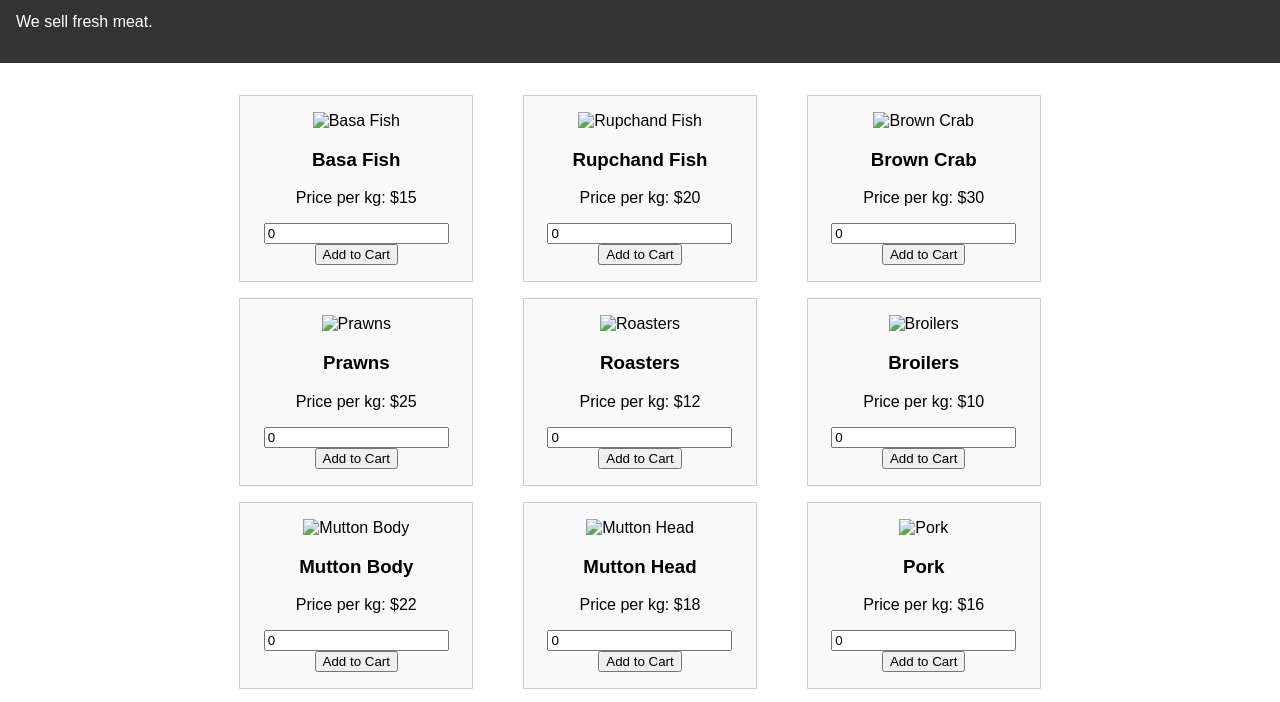
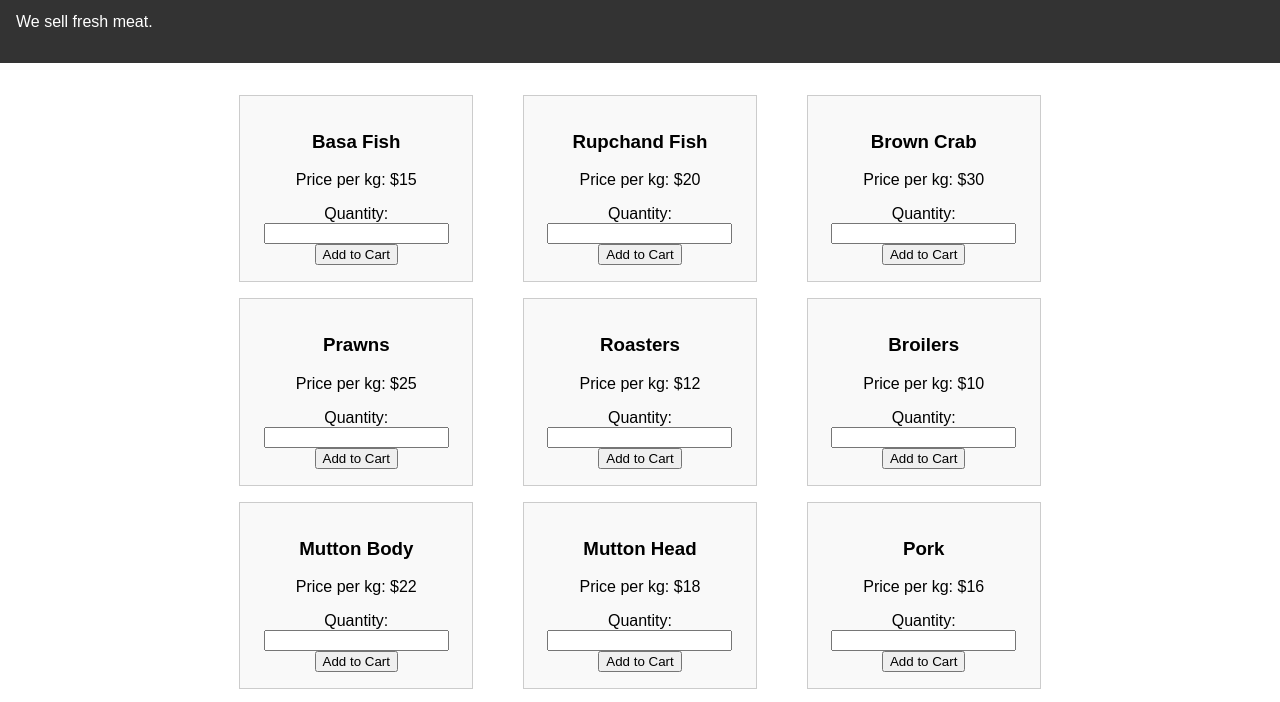
Before and after one commit to NehaReddy0950/error-free-using-Blackbox-for-meat-website, a plain HTML site: page index.html in a window 1280 px wide. Shown: the part 56-758 px from the top of the page. Drawn offline with Linux system fonts and the light colour scheme.

Commit message:
Update index.html

```diff
--- a/index.html
+++ b/index.html
@@ -40,7 +40,7 @@
     }
 
     /* Styles for each product */
-  .product {
+    .product {
       background-color: #f9f9f9;
       border: 1px solid #ccc;
       margin-bottom: 1rem;
@@ -63,6 +63,7 @@
       flex-basis: 30%;
       padding: 1rem;
       text-align: center;
+      display: none; /* Initially hidden */
     }
 
     /* Styles for the bill section */
@@ -89,7 +90,8 @@
   </header>
   <main>
     <section id="products">
-      <!-- Products will be inserted here by JavaScript -->
+      <!-- Products -->
+      <!-- Include products here -->
     </section>
     <section id="amount-box">
       <h2>Amount Box</h2>
@@ -118,185 +120,73 @@
   <script>
     // Array of products
     const products = [
-      {
-        name: 'Basa Fish',
-        image: 'basa-fish.jpg',
-        price: 15,
-        weight: 1,
-      },
-      {
-        name: 'Rupchand Fish',
-        image: 'rupchand-fish.jpg',
-        price: 20,
-        weight: 1,
-      },
-      {
-        name: 'Brown Crab',
-        image: 'brown-crab.jpg',
-        price: 30,
-        weight: 1,
-      },
-      {
-        name: 'Prawns',
-        image: 'prawns.jpg',
-        price: 25,
-        weight: 1,
-      },
-      {
-        name: 'Roasters',
-        image: 'roasters.jpg',
-        price: 12,
-        weight: 1,
-      },
-      {
-        name: 'Broilers',
-        image: 'broilers.jpg',
-        price: 10,
-        weight: 1,
-      },
-      {
-        name: 'Mutton Body',
-        image: 'mutton-body.jpg',
-        price: 22,
-        weight: 1,
-      },
-      {
-        name: 'Mutton Head',
-        image: 'mutton-head.jpg',
-        price: 18,
-        weight: 1,
-      },
-{
-        name: 'Pork',
-        image: 'pork.jpg',
-        price: 16,
-        weight: 1,
-      },
-      {
-        name: 'Beef',
-        image: 'beef.jpg',
-        price: 20,
-        weight: 1,
-      },
+      { name: 'Basa Fish', price: 15 },
+      { name: 'Rupchand Fish', price: 20 },
+      { name: 'Brown Crab', price: 30 },
+      { name: 'Prawns', price: 25 },
+      { name: 'Roasters', price: 12 },
+      { name: 'Broilers', price: 10 },
+      { name: 'Mutton Body', price: 22 },
+      { name: 'Mutton Head', price: 18 },
+      { name: 'Pork', price: 16 },
+      { name: 'Beef', price: 20 }
     ];
 
-    // Create the products section
+    // Add products to the DOM
     const productsSection = document.getElementById('products');
-    let totalCost = 0;
-
-    // Loop through the products array and create a div for each product
     products.forEach(product => {
       const productElement = document.createElement('div');
       productElement.classList.add('product');
-
-      // Add the product image
-      const imageElement = document.createElement('img');
-      imageElement.src = product.image;
-      imageElement.alt = product.name;
-      productElement.appendChild(imageElement);
-
-      // Add the product name
-      const nameElement = document.createElement('h3');
-      nameElement.textContent = product.name;
-      productElement.appendChild(nameElement);
-
-      // Add the product price
-      const priceElement = document.createElement('p');
-      priceElement.textContent = `Price per kg: $${product.price}`;
-      productElement.appendChild(priceElement);
-
-      // Add the product quantity input
-      const quantityElement = document.createElement('input');
-      quantityElement.type = 'number';
-      quantityElement.min = '0';
-      quantityElement.value = '0';
-      productElement.appendChild(quantityElement);
-
-      // Add the product add to cart button
-      const addToCartButton = document.createElement('button');
-      addToCartButton.textContent = 'Add to Cart';
-      productElement.appendChild(addToCartButton);
-
-      // Add the product div to the products section
+      productElement.innerHTML = `
+        <h3>${product.name}</h3>
+        <p>Price per kg: $${product.price}</p>
+        <label for="${product.name.replace(/\s+/g, '-').toLowerCase()}-quantity">Quantity:</label>
+        <input type="number" id="${product.name.replace(/\s+/g, '-').toLowerCase()}-quantity" min="0">
+        <button>Add to Cart</button>
+      `;
       productsSection.appendChild(productElement);
-
-      // Add an event listener to the add to cart button
-      addToCartButton.addEventListener('click', () => {
-        const quantity = parseInt(quantityElement.value);
-        if (quantity > 0) {
-          totalCost += product.price * quantity;
-        }
-
-        // Update the amount box
-        updateAmountBox();
-      });
     });
 
-    // Function to update the amount box
-    function updateAmountBox() {
-      const totalCostElement = document.getElementById('total-cost');
+    // Update total cost
+    let totalCost = 0;
+    const totalCostElement = document.getElementById('total-cost');
+    const updateTotalCost = () => {
+      totalCost = 0;
+      document.querySelectorAll('.product').forEach(productElement => {
+        const quantity = parseInt(productElement.querySelector('input[type="number"]').value);
+        totalCost += isNaN(quantity) ? 0 : quantity * products.find(product => product.name === productElement.querySelector('h3').textContent).price;
+      });
       totalCostElement.textContent = `$${totalCost.toFixed(2)}`;
-    }
+    };
 
-    // Add an event listener to the checkout button
+    // Event listeners
     const checkoutButton = document.getElementById('checkout-button');
     checkoutButton.addEventListener('click', () => {
       const paymentDetailsSection = document.getElementById('payment-details');
       paymentDetailsSection.style.display = 'block';
     });
 
-    // Add an event listener to the payment form
     const paymentForm = document.getElementById('payment-form');
-    paymentForm.addEventListener('submit', (event) => {
+    paymentForm.addEventListener('submit', event => {
       event.preventDefault();
-
-      // Get the payment details from the form
       const address = document.getElementById('address').value;
       const phone = document.getElementById('phone').value;
 
-      // Create the bill section
       const billSection = document.getElementById('bill');
+      billSection.innerHTML = `
+        <div class="bill">
+          <p>Actual Total Price: $${totalCost.toFixed(2)}</p>
+          <p>Discount Price: $0.00</p>
+          <p>Price After Discount: $${totalCost.toFixed(2)}</p>
+        </div>
+        <div class="thank-you">
+          <p>Thank You for shopping with us! Your order is confirmed.</p>
+        </div>
+      `;
+    });
 
-      // Create the bill element
-      const billElement = document.createElement('div');
-      billElement.classList.add('bill');
-
-      // Add the actual total price
-      const actualTotalPriceElement = document.createElement('p');
-      actualTotalPriceElement.textContent = `Actual Total Price: $${totalCost.toFixed(2)}`;
-      billElement.appendChild(actualTotalPriceElement);
-
-      // Calculate the discount price
-      let discountPrice = 0;
-      if (totalCost > 2000) {
-        discountPrice = totalCost * 0.2;
-      }
-
-      // Add the discount price
-      const discountPriceElement = document.createElement('p');
-      discountPriceElement.textContent = `Discount Price: -$${discountPrice.toFixed(2)}`;
-      billElement.appendChild(discountPriceElement);
-
-      // Calculate the price after discount
-      const priceAfterDiscountElement = document.createElement('p');
-      priceAfterDiscountElement.textContent = `Price After Discount: $${(totalCost - discountPrice).toFixed(2)}`;
-     billElement.appendChild(priceAfterDiscountElement);
-
-      // Add the bill element to the bill section
-      billSection.appendChild(billElement);
-
-      // Create the thank you section
-      const thankYouSection = document.createElement('div');
-      thankYouSection.classList.add('thank-you');
-
-      // Add the thank you message
-      const thankYouMessageElement = document.createElement('p');
-      thankYouMessageElement.textContent = 'Thank You for shopping with us! Your order is confirmed.';
-      thankYouSection.appendChild(thankYouMessageElement);
-
-      // Add the thank you section to the bill section
-      billSection.appendChild(thankYouSection);
-    });
+    // Add event listener for input changes
+    productsSection.addEventListener('input', updateTotalCost);
   </script>
 </body>
 </html>
```
